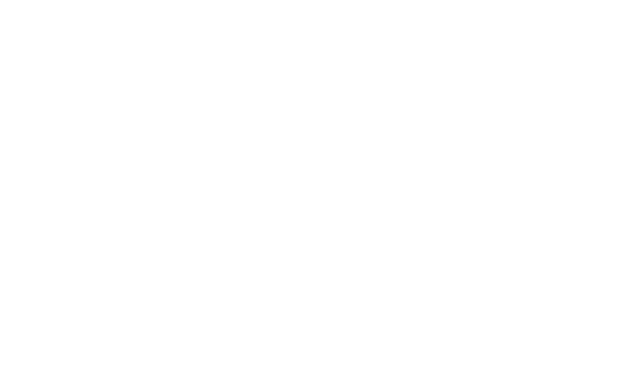
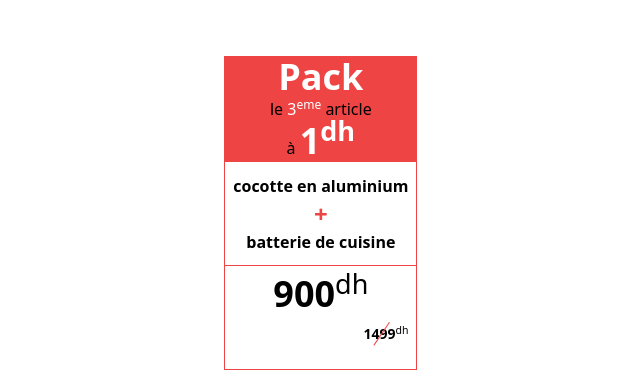
Before and after one commit to jealife/Product-grid, a plain HTML site: page index.html in a window 1280 px wide. Shown: the whole page, without its empty margins (126-766 px from the left). Drawn offline with nearby package versions, Linux system fonts and the light colour scheme.

Commit message:
Changes to be committed: 	modified:   index.html

```diff
--- a/index.html
+++ b/index.html
@@ -1,5 +1,6 @@
 <!doctype html>
 <html>
+
 <head>
   <meta charset="UTF-8">
   <meta name="viewport" content="width=device-width, initial-scale=1.0">
@@ -8,22 +9,42 @@
   <title>Product grid</title>
 
 </head>
+
 <body>
   <main class="w-full flex flex-col items-center justify-center">
     <div class="max-w-7xl	pt-14">
-        <div class="grid-1 grid grid-cols-3">
-          <div class="">
+      <div class="grid-1 grid grid-cols-3">
+        <div class="grid border border-red-500 divide-y divide-solid divide-red-500 block grid-rows-3  text-center">
 
+          <div class="bg-red-500 px-2 ">
+            <h2 class="font-bold text-4xl text-white flex flex-col">Pack</h2>
+            <span>le <span class="text-white">3<sup>eme</sup> </span> article </span>
+            <br>
+            <span>à <span class="text-4xl font-bold text-white ">1<sup>dh</sup></span> </span>
           </div>
-          <div class="col-span-2">
 
+          <div class="flex items-center justify-center flex-col px-2 font-semibold">
+            <p>cocotte en aluminium</p>
+            <p class="text-red-500 text-2xl ">+</p>
+            <p>batterie de cuisine</p>
+          </div>
+
+          <div class="text-4xl  flex flex-col pt-2 px-2">
+            <h2 class="font-bold">900<sup class="font-light">dh</sup></h2>
+            <div class="w-full flex  justify-end  relative">
+              <h3 class="text-[14px] font-semibold ">1499<sup class="font-light">dh</sup> </h3> <span class="absolute top-5 right-3 w-7 bg-red-500 h-[0.1px] rotate-[124deg]"></span>
+            </div>
           </div>
         </div>
-        <div class="grid-2">
+        <div class="col-span-2">
 
         </div>
+      </div>
+      <div class="grid-2">
+
+      </div>
     </div>
   </main>
+</body>
 
-</body>
 </html>
```
